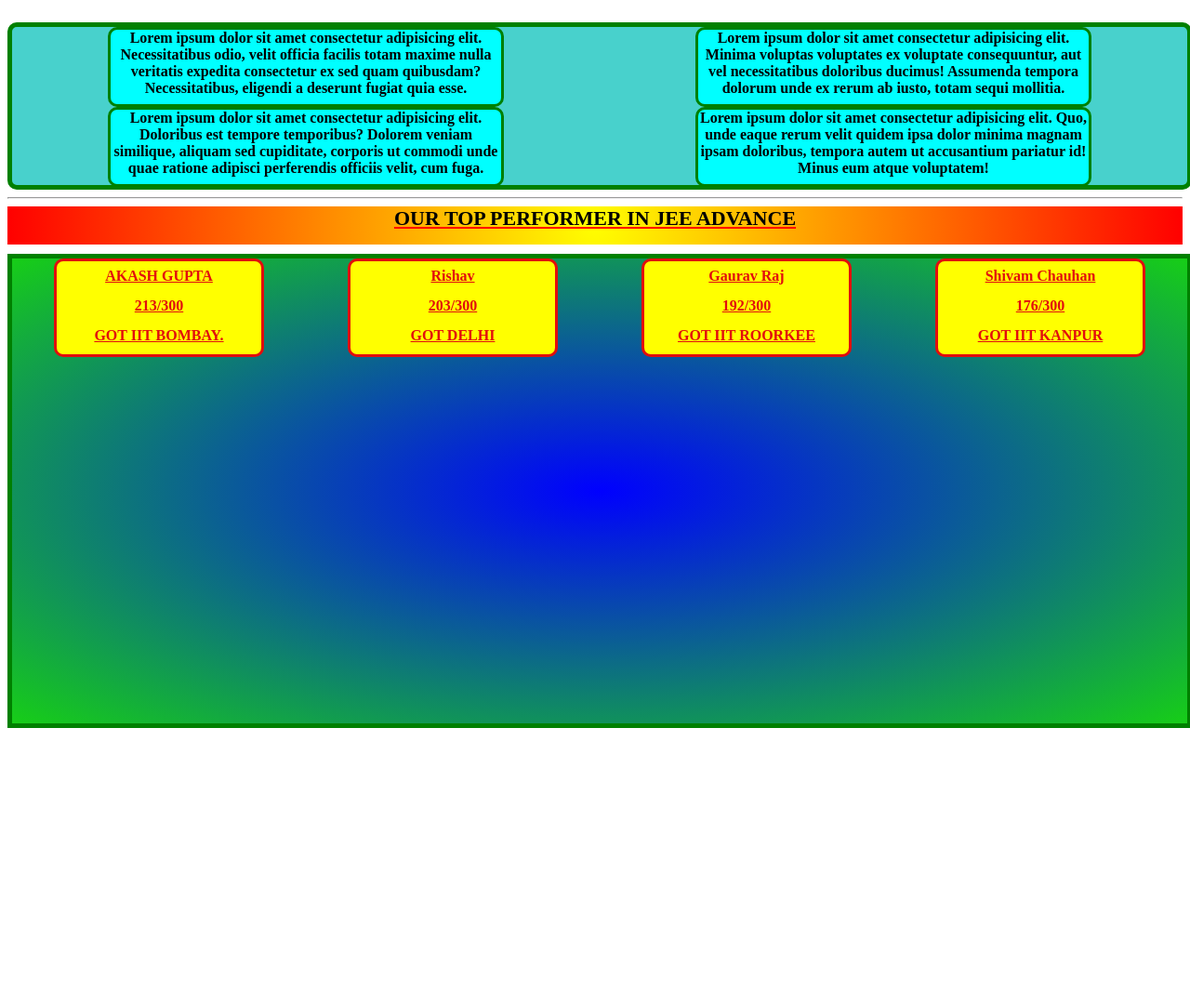
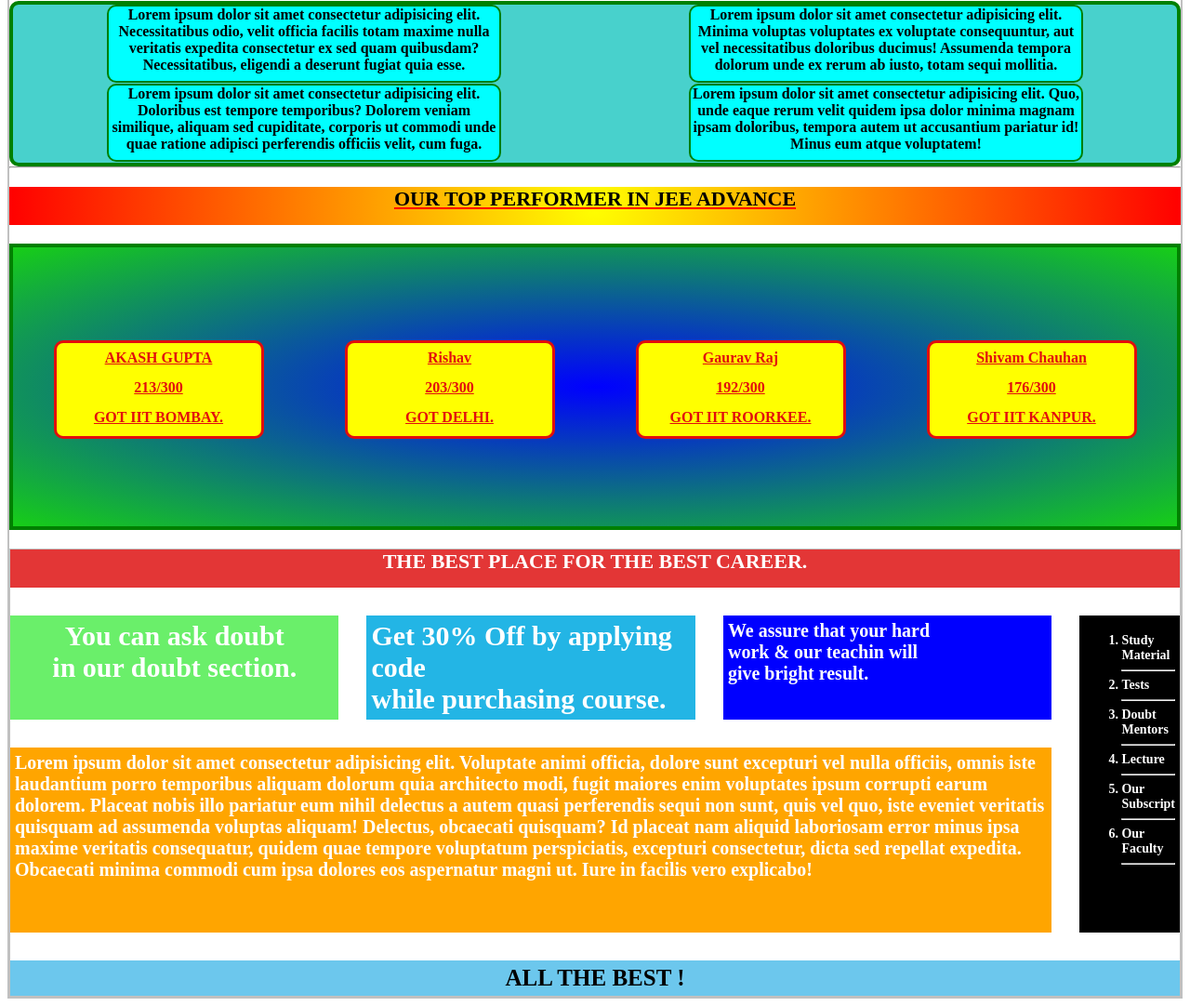
Before and after one commit to bsddv532/CSS_grid_assessment, a plain HTML site: page index.html in a window 1280 px wide. Shown: the part 168-1250 px from the top of the page at 93% size. Before the commit the page ends 959 px from the top, so only its background shows below. Drawn offline with Linux system fonts and the light colour scheme.

Commit message:
CSS Grid Assessment

```diff
--- a/index.css
+++ b/index.css
@@ -1,3 +1,7 @@
+#main_parent{
+    border: 2px solid silver;
+}
+
 #heading1{
     font-size: 30px;
     font-weight: 800;
@@ -9,8 +13,8 @@
 #menu{
     border: 5px solid red;
     border-radius: 10px;
-    background: rgb(12 213 195);
-    margin-top: 20px;
+    background: #06d8d8;
+    margin-top: 15px;
     margin-left: auto;
     margin-right: auto;
     width: 500px;
@@ -20,25 +24,29 @@
 }
 
 #container1{
-    border: 5px solid green;
+    border: 4px solid green;
     background: mediumturquoise;
     border-radius: 10px;
-    width: 100%;
+    width: auto;
     height: 170px;
     display: flex;
     flex-wrap: wrap;
     justify-content: space-around;
-    margin-top: 40px;
+    margin-top: 20px;
 }
 
 .box{
-    border: 3px solid green;
+    border: 2px solid green;
     border-radius: 10px;
     background: cyan;
     width: 420px;
     height: 80px;
     text-align: center;
     font-weight:bold;
+}
+
+#hr1{
+    margin: 0px
 }
 
 #heading2{
@@ -48,17 +56,19 @@
     background: radial-gradient(circle,yellow,red);
     text-align: center;
     padding-bottom: 15px;
+    margin-top: 20px;
+    margin-bottom: 20px;
 }
 
 #container2{
-    border: 5px solid green;
-    margin-top: 10px;
+    border: 4px solid green;
+    margin-top: 5px;
     background: radial-gradient(ellipse, blue,rgb(23, 206, 23));
-    width: 100%;
-    height: 500px;
+    width: auto;
+    height: 200px;
+    padding-top: 100px;
     display: flex;
     justify-content: space-around;
-
 }
 
 .square{
@@ -70,7 +80,68 @@
     text-align: center;
     width: 220px;
     height: 100px;
-    padding-top: 0px;
     font-weight: bold;
     line-height: 2;
 }
+
+#container3{
+    border: 1px solid silver;
+    display: grid;
+    grid-template-columns: 2fr 2fr 2fr 0fr;
+    grid-template-rows: 0fr 0fr 0fr 0fr;
+    gap: 30px;
+    margin-top: 20px;
+}
+
+.rect{
+    color: white;
+    font-weight: 900;
+    padding: 5px;
+}
+
+.rect1{
+    background: #e33636;
+    grid-column: 1/5;
+    text-align: center;
+    font-size: 22px;
+    padding-bottom: 15px;
+    padding-top: 0px;
+}
+
+.rect2{
+    background: #6aef6a;
+    font-size: 30px;
+    text-align: center;
+}
+
+.rect3{
+    background: #23b5e5;
+    font-size: 30px;
+}
+
+.rect4{
+    background: blue;
+    font-size: 20px;
+}
+
+.rect5{
+    background: black;
+    grid-row: 2/4;
+    grid-column: 4/5;
+    font-size: 14px;
+}
+
+.rect6{
+    background: orange;
+    grid-column: 1/4;
+    padding-bottom: 5%;
+    font-size: 20px;
+}
+
+.rect7{
+    background: #6cc7ed;
+    color: black;
+    grid-column: 1/5;
+    font-size: 25px;
+    text-align: center;
+}
--- a/index.html
+++ b/index.html
@@ -8,7 +8,7 @@
     <link rel="stylesheet" href="./index.css">
 </head>
 <body>
-
+    <div id="main_parent">
         <div id="heading1">
             OUR OFFERINGs
         </div>
@@ -39,7 +39,8 @@
                 Lorem ipsum dolor sit amet consectetur adipisicing elit. Quo, unde eaque rerum velit quidem ipsa dolor minima magnam ipsam doloribus, tempora autem ut accusantium pariatur id! Minus eum atque voluptatem!
             </div>
         </div>
-    <hr>
+
+        <hr id="hr1">
 
         <div id="heading2">
             OUR TOP PERFORMER IN JEE ADVANCE
@@ -55,24 +56,67 @@
             <div class="square square2">
                 Rishav <br>
                 203/300 <br>
-            GOT DELHI
+                GOT DELHI.
             </div>
 
             <div class="square square3">
                 Gaurav Raj <br>
                 192/300 <br>
-            GOT IIT ROORKEE
+                GOT IIT ROORKEE.
             </div>
 
             <div class="square square4">
                 Shivam Chauhan <br>
                 176/300 <br>
-            GOT IIT KANPUR
+                GOT IIT KANPUR.
             </div>
         </div>
 
 
+        <div id="container3">
+            <div class="rect rect1">
+                THE BEST PLACE FOR THE BEST CAREER.
+            </div>
 
+            <div class="rect rect2">
+                You can ask doubt <br> in our doubt section.
+            </div>
+
+            <div class="rect rect3">
+                Get 30% Off by applying code <br> while purchasing course.
+            </div>
+
+            <div class="rect rect4">
+                We assure that your hard <br> work & our teachin will <br> give bright result.
+            </div>
+
+            <div class="rect rect5">
+                <ol>
+                    <li>Study Material</li>
+                    <hr class="hr2">
+                    <li>Tests</li>
+                    <hr>
+                    <li>Doubt Mentors</li>
+                    <hr>
+                    <li>Lecture</li>
+                    <hr>
+                    <li>Our Subscript</li>
+                    <hr>
+                    <li>Our Faculty</li>
+                    <hr>
+                </ol>
+            </div>
+
+            <div class="rect rect6">
+                Lorem ipsum dolor sit amet consectetur adipisicing elit. Voluptate animi officia, dolore sunt excepturi vel nulla officiis, omnis iste laudantium porro temporibus aliquam dolorum quia architecto modi, fugit maiores enim voluptates ipsum corrupti earum dolorem. Placeat nobis illo pariatur eum nihil delectus a autem quasi perferendis sequi non sunt, quis vel quo, iste eveniet veritatis quisquam ad assumenda voluptas aliquam! Delectus, obcaecati quisquam? Id placeat nam aliquid laboriosam error minus ipsa maxime veritatis consequatur, quidem quae tempore voluptatum perspiciatis, excepturi consectetur, dicta sed repellat expedita. Obcaecati minima commodi cum ipsa dolores eos aspernatur magni ut. Iure in facilis vero explicabo!
+            </div>
+
+            <div class="rect rect7">
+                ALL THE BEST !
+            </div>
+        </div>
+
+    </div>
 
 </body>
 </html>
```
Lines whose indentation alone changed are shown as unchanged.
